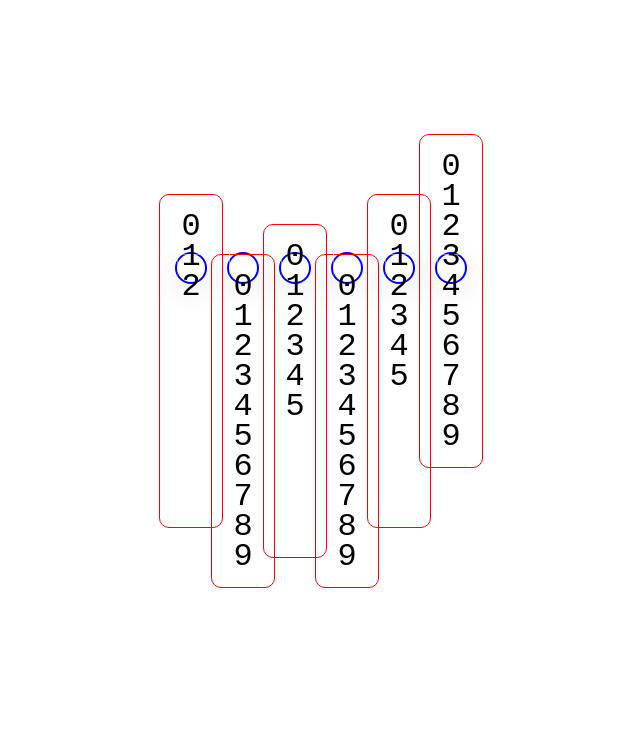
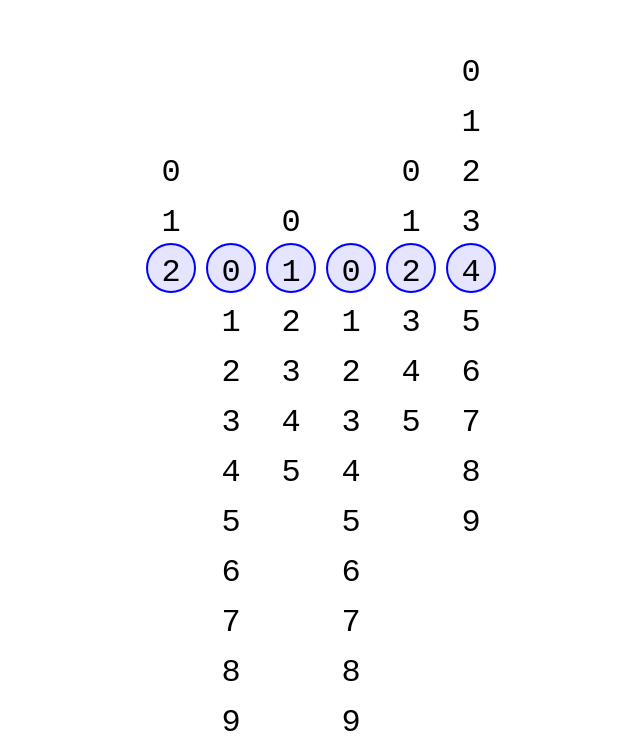
Before and after one commit to ismaelmarot/clock-slider, a React (Vite) app: page / in a window 1280 px wide. Shown: the part 132-880 px from the top of the page, without its empty margins (319-959 px from the left). Before the commit the page ends 800 px from the top, so only its background shows below. Built offline with nearby package versions, Linux system fonts and the light colour scheme.

Commit message:
numbers aligned

```diff
--- a/src/components/Clock/Clock.styled.tsx
+++ b/src/components/Clock/Clock.styled.tsx
@@ -2,69 +2,33 @@ import styled from 'styled-components';
 import { flex } from '../../helpers/setFlex';
 import { size } from '../../helpers/setSize';
 
+const CELL_HEIGHT = 50;
+
 export const ClockContainer = styled.div`
   ${flex('row','center','center')}
-  ${size('100%', '100vh')}
-  gap: 20px;
+  gap: 10px;
+  height: 100vh;
   font-family: monospace;
-  font-size: 2rem;
 `;
 
 export const Column = styled.div`
-  ${flex('column','center','flex-start')}
-  ${size('2rem','2rem')}
-  border-radius: 20px;
-  background: rgba(255, 255, 255, 0.05);
-  backdrop-filter: blur(5px);
-  -webkit-backdrop-filter: blur(5px);
+  ${flex('column','center','center')}
+  ${size(`${CELL_HEIGHT}px`, `${CELL_HEIGHT}px`)}
+  border-radius: 50%;
   border: 2px solid blue;
-  box-shadow:
-    0 8px 32px rgba(0, 0, 0, 0.1),
-    inset 0 1px 0 rgba(255, 255, 255, 0.5),
-    inset 0 -1px 0 rgba(255, 255, 255, 0.1),
-    inset 0 0 0px 0px rgba(255, 255, 255, 0);
+  background: rgba(0,0,255,0.1);
   position: relative;
-
-  &::before {
-    content: '';
-    position: absolute;
-    top: 0;
-    left: 0;
-    right: 0;
-    height: 1px;
-    background: linear-gradient(
-      90deg,
-      transparent,
-      rgba(255, 255, 255, 0.8),
-      transparent
-    );
-  }
-
-  &::after {
-    content: '';
-    position: absolute;
-    top: 0;
-    left: 0;
-    ${size('1px','100%')}
-    background: linear-gradient(
-      180deg,
-      rgba(255, 255, 255, 0.8),
-      transparent,
-      rgba(255, 255, 255, 0.3)
-    );
-  }
 `;
 
 export const NumbersList = styled.div<{ offset: number }>`
   ${flex('column','center','center')}
   transform: translateY(${({ offset }) => offset}px);
   transition: transform 0.3s ease-in-out;
-  border-radius: 10px;
-  border: 1px solid red;
-  padding: 1rem;
 `;
 
 export const Cell = styled.div`
   ${flex('column','center','center')}
-  ${size('30px', '30px')}
+  ${size(`${CELL_HEIGHT}px`, `${CELL_HEIGHT}px`)}
+  line-height: ${CELL_HEIGHT}px;
+  font-size: 2rem;
 `;
--- a/src/components/Clock/Clock.tsx
+++ b/src/components/Clock/Clock.tsx
@@ -2,7 +2,7 @@ import React, { useState, useEffect } from 'react';
 import { ClockContainer, Column, NumbersList, Cell } from './Clock.styled';
 import { DIGITS } from '../../constants/digits';
 
-const CELL_HEIGHT = 30;
+const CELL_HEIGHT = 50; // altura de cada número
 
 const Clock: React.FC = () => {
   const [time, setTime] = useState(new Date());
@@ -29,12 +29,12 @@ const Clock: React.FC = () => {
     <ClockContainer>
       {digits.map((digit, i) => {
         const index = digit.col.findIndex((n) => n === digit.val);
-        const offset = -index * CELL_HEIGHT;
+        const offset = (-index * CELL_HEIGHT) +230;
 
         return (
           <Column key={i}>
             <NumbersList offset={offset}>
-              {digit.col.map((num: string, idx: number) => (
+              {digit.col.map((num, idx) => (
                 <Cell key={idx}>{num}</Cell>
               ))}
             </NumbersList>
```
